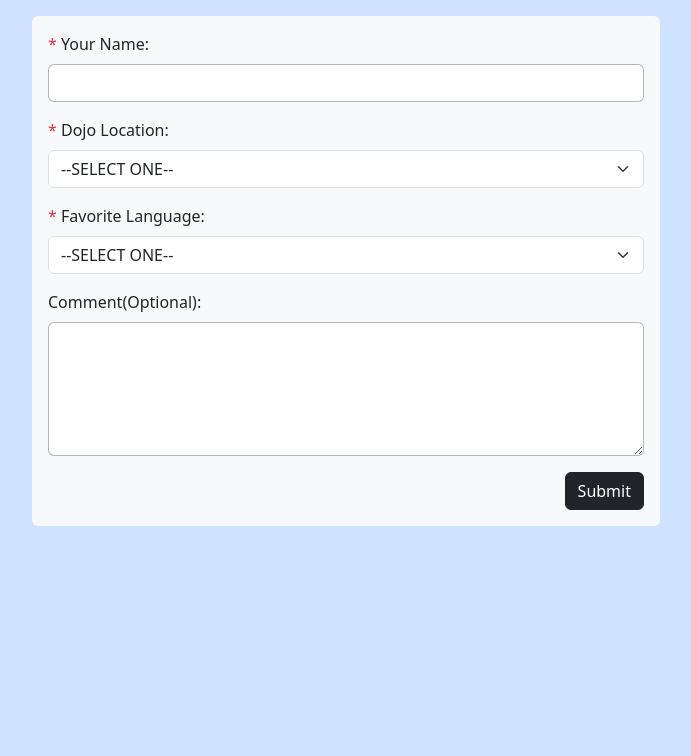
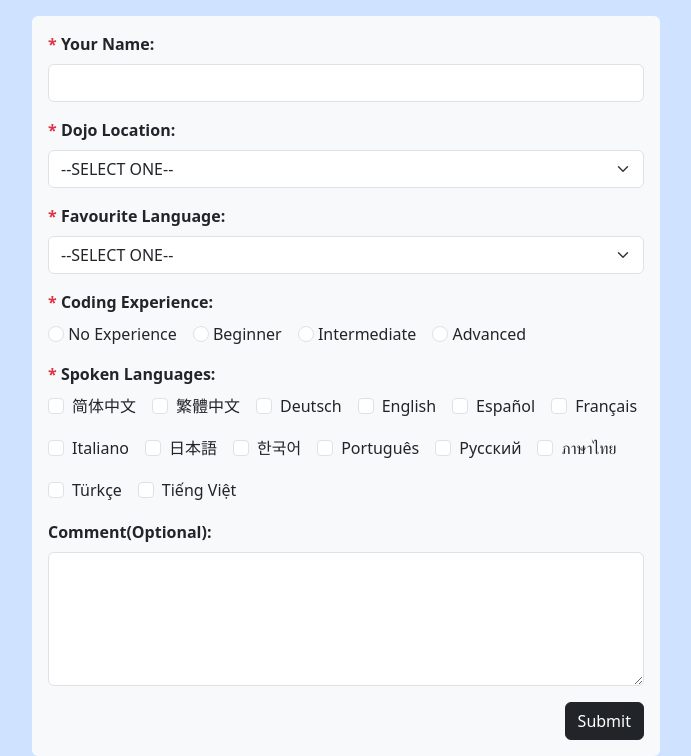
Before and after one commit to coderbri/Python-Jan2023, a Flask app: page / in a window 1280 px wide. Shown: the part 62-818 px from the top of the page, without its empty margins (294-985 px from the left). Before the commit the page ends 588 px from the top, so only its background shows below. Run offline with Flask 3, Linux system fonts and the light colour scheme.

Commit message:
added radion button and checkbox inputs + updated README

```diff
--- a/Wk4-Flask/036-Dojo_Survey/flask_app/server.py
+++ b/Wk4-Flask/036-Dojo_Survey/flask_app/server.py
@@ -9,18 +9,22 @@ def index():
 @app.route('/submit', methods=['POST'])
 def submit_form():
     print(request.form)
-    name = request.form['name']
-    location = request.form['location']
-    language = request.form['language']
+    name = request.form.get('name')
+    location = request.form.get('location')
+    fav_language = request.form.get('fav_language')
+    experience = request.form.get('experience') # ? .get() is used to display the selected radio from the options
+    spoken_languages = request.form.getlist('spoken_languages') # ? .getlist() is used to display the selected checkbox(es) from the options
 
-    if not name or not location or not language:
+    if not name or not location or not fav_language or experience is None or not spoken_languages:
         error_message = "Please fill out all required fields."
         return render_template('index.html', error_message=error_message)
 
     form_data = {
         'name': name,
         'location': location,
-        'language': language,
+        'fav_language': fav_language,
+        'experience': experience,
+        'spoken_languages': spoken_languages,
         'comments': request.form['comments']
     }
     session['form_data'] = form_data
--- a/Wk4-Flask/036-Dojo_Survey/flask_app/templates/index.html
+++ b/Wk4-Flask/036-Dojo_Survey/flask_app/templates/index.html
@@ -12,14 +12,14 @@
     <form action="/submit" method="post">
 
         <div class="mb-3">
-            <label for="name" class="form-label">
+            <label for="name" class="form-label fw-semibold">
                 <span class="text-danger">*</span> Your Name:
             </label>
-            <input type="text" name="name" class="form-control border border-secondary border-opacity-50">
+            <input type="text" name="name" class="form-control">
         </div>
 
         <div class="mb-3">
-            <label for="location" class="form-label">
+            <label for="location" class="form-label fw-semibold">
                 <span class="text-danger">*</span> Dojo Location:
             </label>
             <select name="location" class="form-select">
@@ -32,10 +32,10 @@
         </div>
 
         <div class="mb-3">
-            <label for="language" class="form-label">
-                <span class="text-danger">*</span> Favorite Language:
+            <label for="fav_language" class="form-label fw-semibold">
+                <span class="text-danger">*</span> Favourite Language:
             </label>
-            <select name="language" class="form-select">
+            <select name="fav_language" class="form-select">
                 <option value="">--SELECT ONE--</option>
                 <option value="HTML">HTML</option>
                 <option value="CSS">CSS</option>
@@ -46,8 +46,101 @@
         </div>
 
         <div class="mb-3">
-            <label for="comments" class="form-label">Comment(Optional):</label>
-            <textarea name="comments" cols="30" rows="5" class="form-control border border-secondary border-opacity-50"></textarea>
+            <label for="experience" class="form-label fw-semibold">
+                <span class="text-danger">*</span> Coding Experience:
+            </label>
+
+            <div class="d-flex align-items-center justify-content-start gap-3">
+                <div>
+                    <input type="radio" name="experience" value="No Experience" class="form-check-input">
+                    <label for="experience" class="form-check-label">No Experience</label>
+                </div>
+                <div>
+                    <input type="radio" name="experience" value="Beginner" class="form-check-input">
+                    <label for="experience" class="form-check-label">Beginner</label>
+                </div>
+                <div>
+                    <input type="radio" name="experience" value="Intermediate" class="form-check-input">
+                    <label for="experience" class="form-check-label">Intermediate</label>
+                </div>
+                <div>
+                    <input type="radio" name="experience" value="Advanced" class="form-check-input">
+                    <label for="experience" class="form-check-label">Advanced</label>
+                </div>
+            </div>
+        </div>
+
+        <!-- TODO: MAKE CHECKBOX BUTTONS -->
+        <div class="mb-3">
+            <label for="spoken_languages" class="form-label fw-semibold">
+                <span class="text-danger">*</span> Spoken Languages:
+            </label>
+
+            <div class="d-flex flex-wrap gap-3">
+
+                <div class="form-check">
+                    <input type="checkbox" name="spoken_languages" value="简体中文" class="form-check-input">
+                    <label for="spoken_languages" class="form-check-label">简体中文</label>
+                </div>
+                <div class="form-check">
+                    <input type="checkbox" name="spoken_languages" value="繁體中文" class="form-check-input">
+                    <label for="spoken_languages" class="form-check-label">繁體中文</label>
+                </div>
+                <div class="form-check">
+                    <input type="checkbox" name="spoken_languages" value="Deutsch" class="form-check-input">
+                    <label for="spoken_languages" class="form-check-label">Deutsch</label>
+                </div>
+                <div class="form-check">
+                    <input type="checkbox" name="spoken_languages" value="English" class="form-check-input">
+                    <label for="spoken_languages" class="form-check-label">English</label>
+                </div>
+                <div class="form-check">
+                    <input type="checkbox" name="spoken_languages" value="Español" class="form-check-input">
+                    <label for="spoken_languages" class="form-check-label">Español</label>
+                </div>
+                <div class="form-check">
+                    <input type="checkbox" name="spoken_languages" value="Français" class="form-check-input">
+                    <label for="spoken_languages" class="form-check-label">Français</label>
+                </div>
+                <div class="form-check">
+                    <input type="checkbox" name="spoken_languages" value="Italiano" class="form-check-input">
+                    <label for="spoken_languages" class="form-check-label">Italiano</label>
+                </div>
+                <div class="form-check">
+                    <input type="checkbox" name="spoken_languages" value="日本語" class="form-check-input">
+                    <label for="spoken_languages" class="form-check-label">日本語</label>
+                </div>
+                <div class="form-check">
+                    <input type="checkbox" name="spoken_languages" value="한국어" class="form-check-input">
+                    <label for="spoken_languages" class="form-check-label">한국어</label>
+                </div>
+                <div class="form-check">
+                    <input type="checkbox" name="spoken_languages" value="Português" class="form-check-input">
+                    <label for="spoken_languages" class="form-check-label">Português</label>
+                </div>
+                <div class="form-check">
+                    <input type="checkbox" name="spoken_languages" value="Русский" class="form-check-input">
+                    <label for="spoken_languages" class="form-check-label">Русский</label>
+                </div>
+                <div class="form-check">
+                    <input type="checkbox" name="spoken_languages" value="ภาษาไทย" class="form-check-input">
+                    <label for="spoken_languages" class="form-check-label">ภาษาไทย</label>
+                </div>
+                <div class="form-check">
+                    <input type="checkbox" name="spoken_languages" value="Türkçe" class="form-check-input">
+                    <label for="spoken_languages" class="form-check-label">Türkçe</label>
+                </div>
+                <div class="form-check">
+                    <input type="checkbox" name="spoken_languages" value="Tiếng Việt" class="form-check-input">
+                    <label for="spoken_languages" class="form-check-label">Tiếng Việt</label>
+                </div>
+
+            </div>
+        </div>
+
+        <div class="mb-3">
+            <label for="comments" class="form-label fw-semibold">Comment(Optional):</label>
+            <textarea name="comments" cols="30" rows="5" class="form-control"></textarea>
         </div>
 
         <div class="d-flex justify-content-end">
```
Also changed, not shown: Wk4-Flask/036-Dojo_Survey/flask_app/templates/results.html (+10 -1 lines), Wk4-Flask/036-Dojo_Survey/README.md, Wk4-Flask/036-Dojo_Survey/imgs/Dojo_Survey-Form.png (added), Wk4-Flask/036-Dojo_Survey/imgs/Dojo_Survey-Results.png (added), Wk4-Flask/036-Dojo_Survey/imgs/v1-form-page.png (renamed from Wk4-Flask/036-Dojo_Survey/imgs/form-page.png), Wk4-Flask/036-Dojo_Survey/imgs/v1-results-page.png (renamed from Wk4-Flask/036-Dojo_Survey/imgs/results-page.png).
